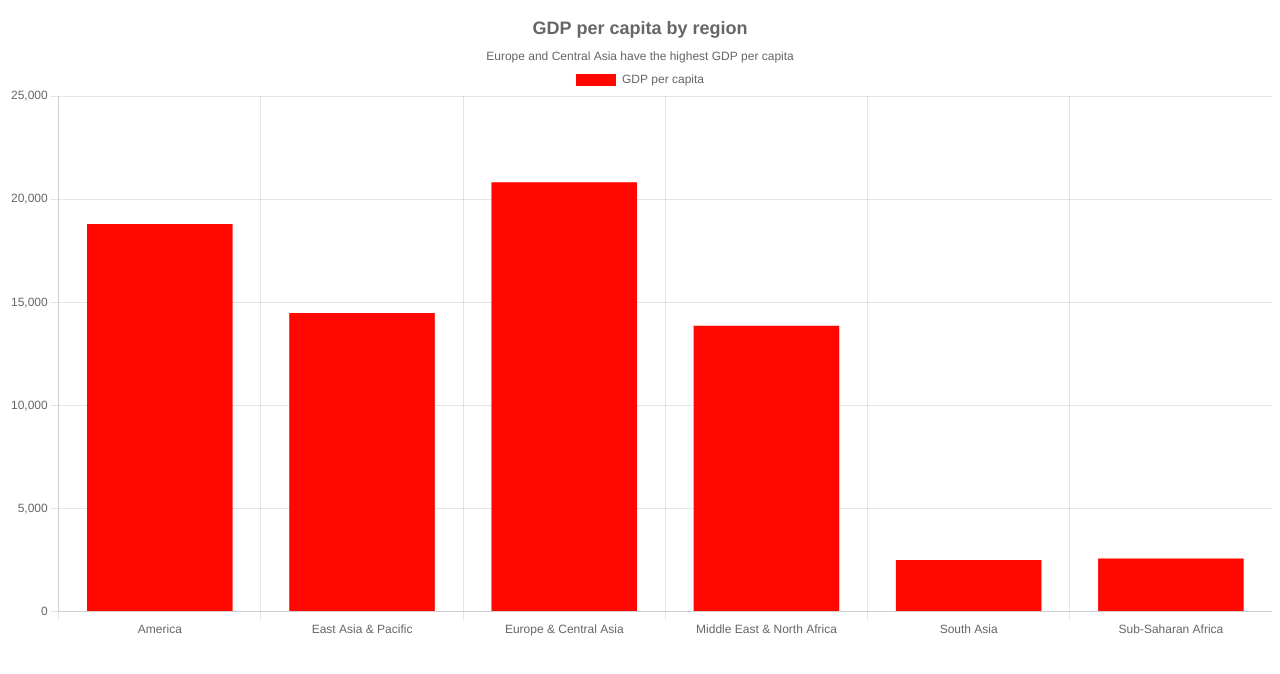
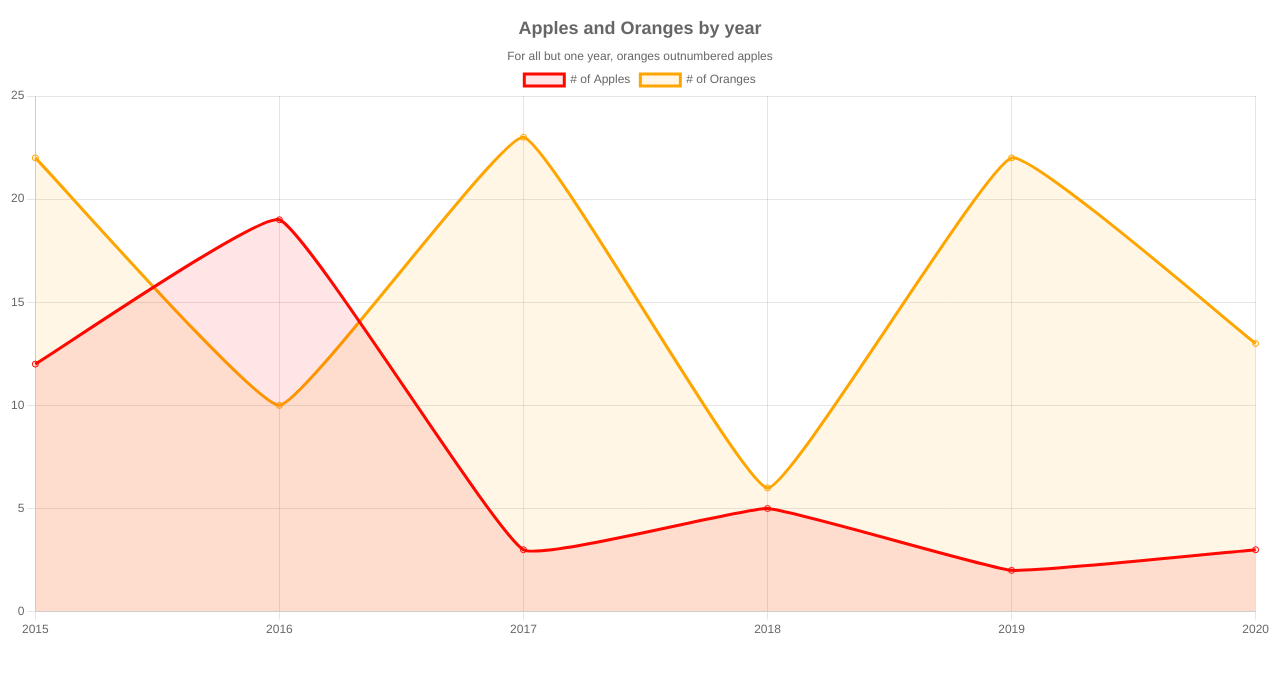
Before and after one commit to DevonMilley/JOUR328T, a plain HTML site: page chart-js-lab/line-chart/index.html in a window 1280 px wide. Drawn offline with nearby package versions, Linux system fonts and the light colour scheme.

Commit message:
line chart stuff

```diff
--- a/chart-js-lab/line-chart/index.html
+++ b/chart-js-lab/line-chart/index.html
@@ -4,17 +4,20 @@
     <!-- Required meta tags -->
     <meta charset="utf-8">
     <meta name="viewport" content="width=device-width, initial-scale=1.0">
-    <title>Title</title>
-     <!--Chart.js JS CDN-->
+    <title>Line chart</title>
+    <!--Chart.js JS CDN-->
     <script src="https://cdn.jsdelivr.net/npm/chart.js@3.5.1/dist/chart.min.js"></script>
-    <!--Stylesheet-->
     <link rel="stylesheet" href="style.css">
-    </head>
-    <body>
-        <canvas id="myChart"></canvas>
 
+  </head>
+  <body>
 
+    <!-- add this container and style to stylesheet to resize the graphic-->
+    <div class="chartContainer">
+      <canvas id="myChart"></canvas>
+    </div>
 
-        <script src="javascript.js"></script>
-    </body>
+    <script src="javascript.js"></script>
+
+  </body>
 </html>
--- a/chart-js-lab/line-chart/javascript.js
+++ b/chart-js-lab/line-chart/javascript.js
@@ -1,37 +1,43 @@
 var ctx = document.getElementById('myChart').getContext('2d');
+var myChart = new Chart(ctx, {
+    type: 'line',
 
-var myChart = new Chart(ctx, {
-    type: 'bar',
     data: {
-        labels: ["America", "East Asia & Pacific", "Europe & Central Asia", "Middle East & North Africa", "South Asia",
-        "Sub-Saharan Africa"],
+        labels: ['2015', '2016', '2017', '2018', '2019', '2020'],
         datasets: [{
-            label: 'GDP per capita',
-            data: [18791.13, 14480.30, 20818.45, 13856.00, 2505.17, 2569.00],
-            backgroundColor: [
-                '#ff0800'
-            ]
-        },
-    ]
+            label: '# of Apples',
+            data: [12, 19, 3, 5, 2, 3],
+            fill: true,
+            borderColor: 'rgba(255, 8, 0)',
+            backgroundColor: 'rgba(255, 8, 0, 0.1)',
+            tension: 0.1},
+        {
+            label: '# of Oranges',
+            data: [22, 10, 23, 6, 22, 13],
+            fill: true,
+            borderColor: 'rgba(255, 165, 0)',
+            backgroundColor: 'rgba(255, 165, 0, 0.1)',
+            tension: 0.1}
+        ]
     },
     options: {
         responsive: true,
         plugins: {
             title: {
                 display: true,
-                text: 'GDP per capita by region',
+                text: 'Apples and Oranges by year',
                 font: {
                     size: 18
                 }
             },
             subtitle: {
                 display: true,
-                text: 'Europe and Central Asia have the highest GDP per capita'
+                text: 'For all but one year, oranges outnumbered apples'
             }
         },
         scales: {
             y: {
-                beginAtZero: true
+                beginAtZero: true,
             }
         },
     },
```
